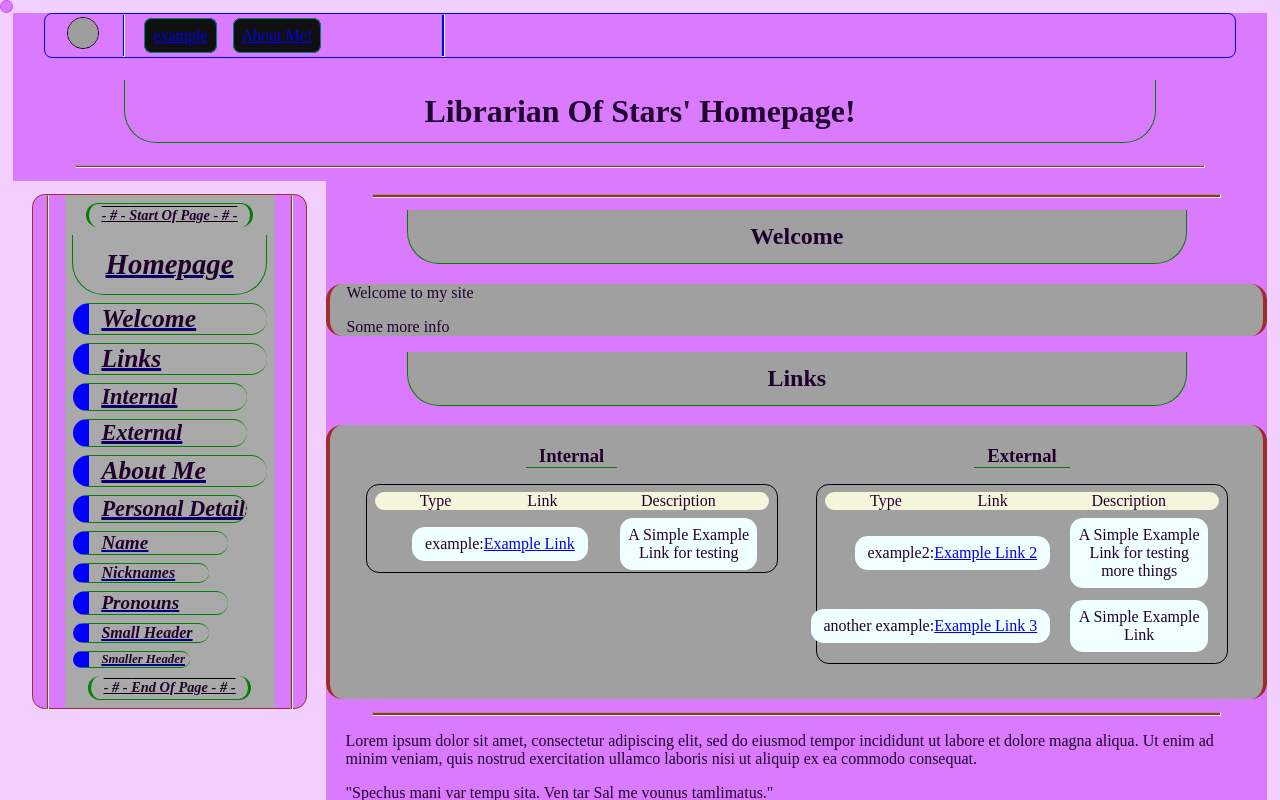
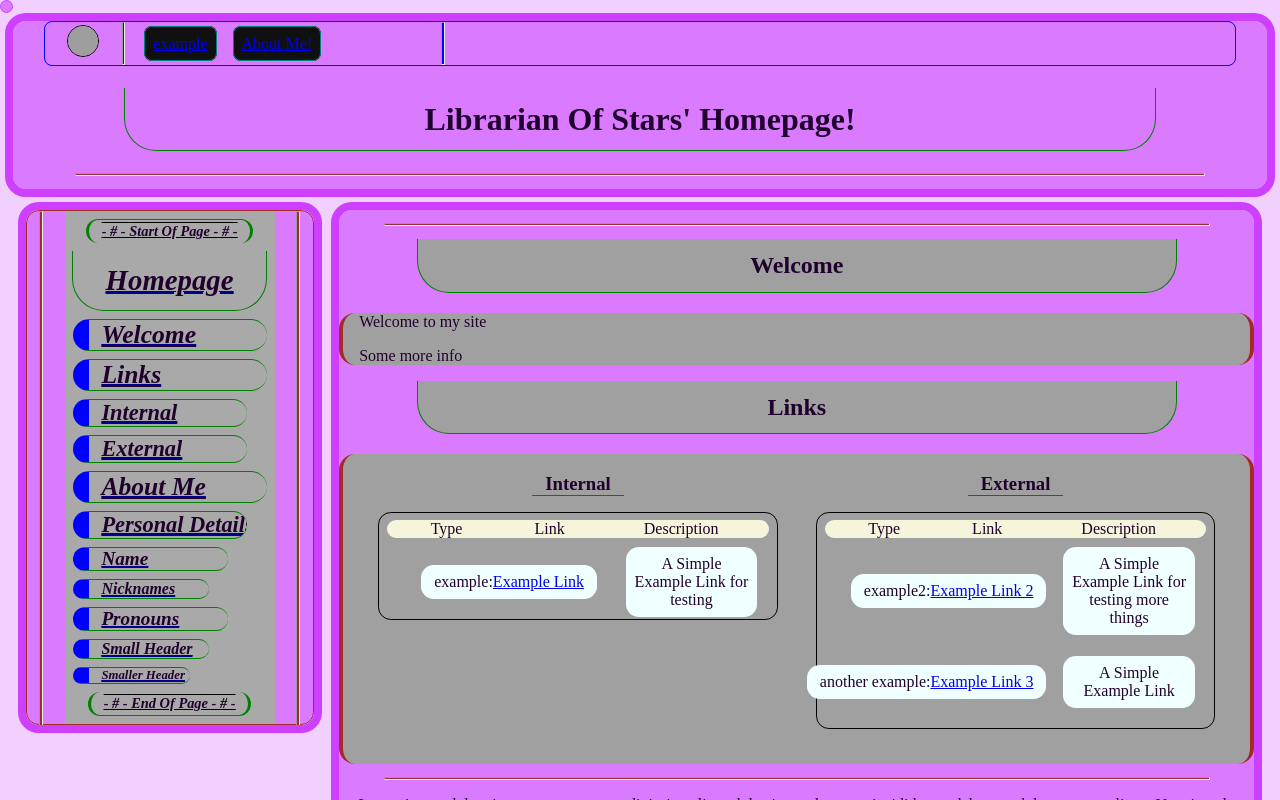
Before and after one commit to librarianofstars-ca-org/website, a Next.js app: page / in a window 1280 px wide. Shown: the top 800 px of the page. Built offline with nearby package versions, Linux system fonts and the light colour scheme; grey boxes are pictures that could not be loaded.

Commit message:
feat: outlines of body children and spacing ajustments to account for new aparent size

```diff
--- a/styles/components/page_structure/footer.css
+++ b/styles/components/page_structure/footer.css
@@ -1,3 +1,4 @@
 div.footer {
     grid-area: footer;
+    margin-block: var(--size-xs);
 }
--- a/styles/components/page_structure/header.css
+++ b/styles/components/page_structure/header.css
@@ -1,3 +1,4 @@
 div.header {
     grid-area: header;
+    margin-block: var(--size-xs);
 }
--- a/styles/components/page_structure/main.css
+++ b/styles/components/page_structure/main.css
@@ -1,3 +1,4 @@
 div.main-body {
     grid-area: main;
+    margin: var(--size-sm);
 }
--- a/styles/components/page_structure/shared.css
+++ b/styles/components/page_structure/shared.css
@@ -4,5 +4,6 @@ body {
 }
 body > div {
     background-color: var(--color-site-main);
-    outline-color: var(--color-site-accent);
+    outline: var(--size-xs) solid var(--color-site-accent);
+    border-radius: var(--size-sm);
 }
--- a/styles/components/page_structure/sidebar.css
+++ b/styles/components/page_structure/sidebar.css
@@ -8,8 +8,7 @@ div.sidebar.wraper{
     align-items: start;
     justify-content: center;
 
-    margin-block: var(--size-sm);
-    margin-inline: var(--size-lg);
+    margin: var(--size-sm);
 
     border: var(--size-tn) solid brown;
     border-radius: var(--size-sm);
```
